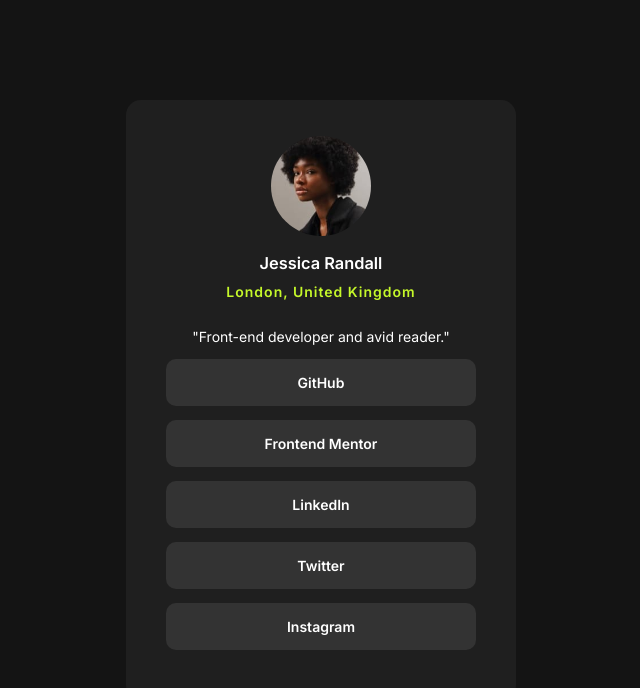
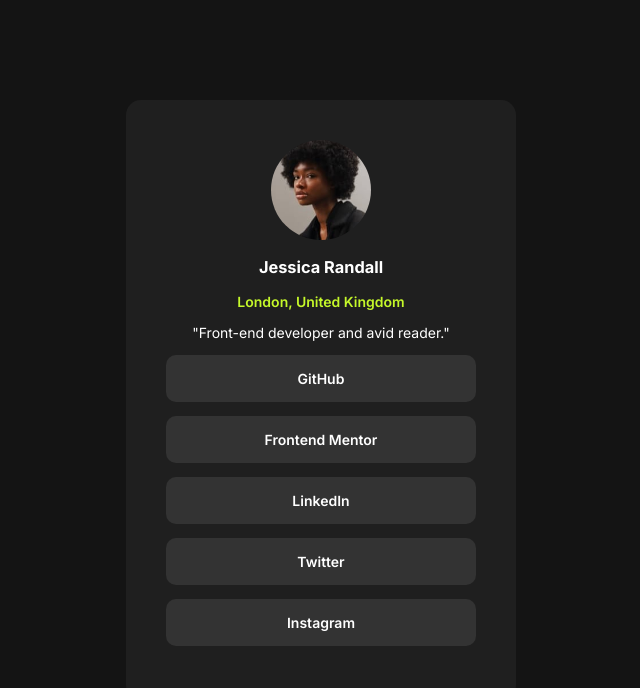
Before and after one commit to calee6/social-links-profile, a plain HTML site: page index.html in a window 1280 px wide. Shown: the whole page, without its empty margins (319-959 px from the left). Drawn offline with Linux system fonts and the light colour scheme.

Commit message:
Update styles.css

```diff
--- a/styles.css
+++ b/styles.css
@@ -27,7 +27,7 @@
     text-align: center;
 }
 
-h3 {
+h2 {
     font-weight: 600;
     margin-bottom: 10px;
 }
@@ -81,7 +81,7 @@
 
 .location {
     color: var(--green);
-    letter-spacing: 1px;
+    margin-bottom: 0;
 }
 
 /* Media Query */
```
